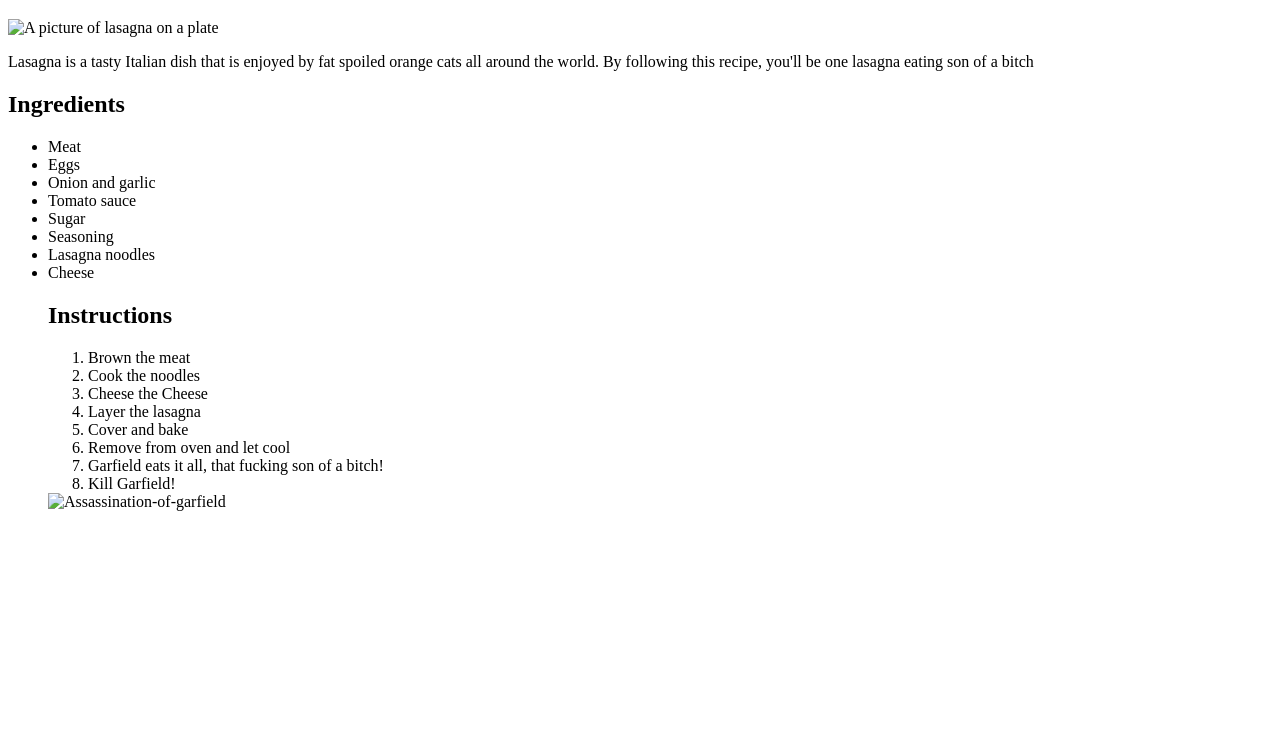
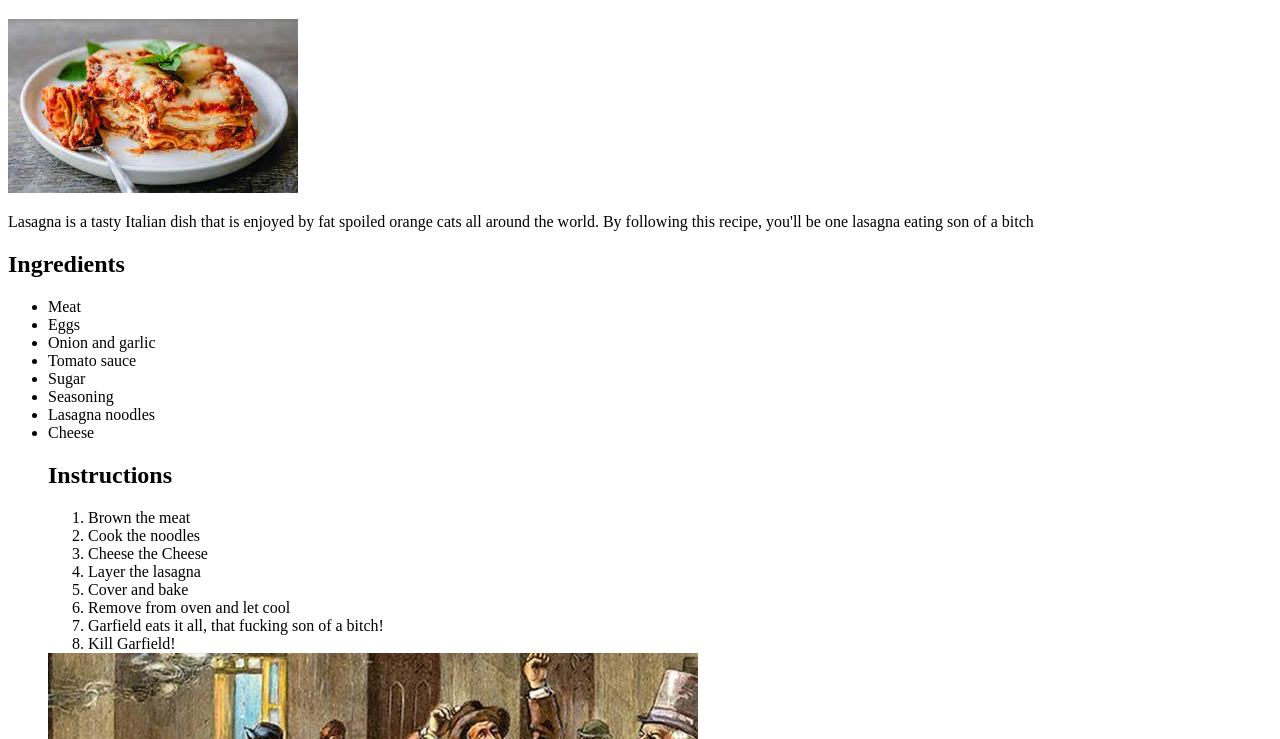
Before and after one commit to Upmostanimal82/odin-recipe, a plain HTML site: page recipes/lasagna.html in a window 1280 px wide. Shown: the part 61-800 px from the top of the page. Drawn offline with Linux system fonts and the light colour scheme; the site is published under a folder, as on GitHub Pages, so addresses that start at the root find nothing.

Commit message:
fix lasagna image not loading properly

```diff
--- a/recipes/lasagna.html
+++ b/recipes/lasagna.html
@@ -7,7 +7,7 @@
 </head>
 <body>
     <h1>Lasagna</h1>
-    <img src="/img/lasagna.jpg" alt="A picture of lasagna on a plate" />
+    <img src="../img/lasagna.jpg" alt="A picture of lasagna on a plate" />
     <p>Lasagna is a tasty Italian dish that is enjoyed by fat spoiled orange cats all
     around the world. By following this recipe, you'll be one lasagna eating son of a bitch</p>
     <h2>Ingredients</h2>
@@ -33,7 +33,7 @@
             <li>Kill Garfield!</li>
         </ol>
 
-<img src="/img/assassination-of-garfield.jpg" alt="Assassination-of-garfield"/>
+<img src="../img/assassination-of-garfield.jpg" alt="Assassination-of-garfield"/>
 
     </ul>
 </body>
```
